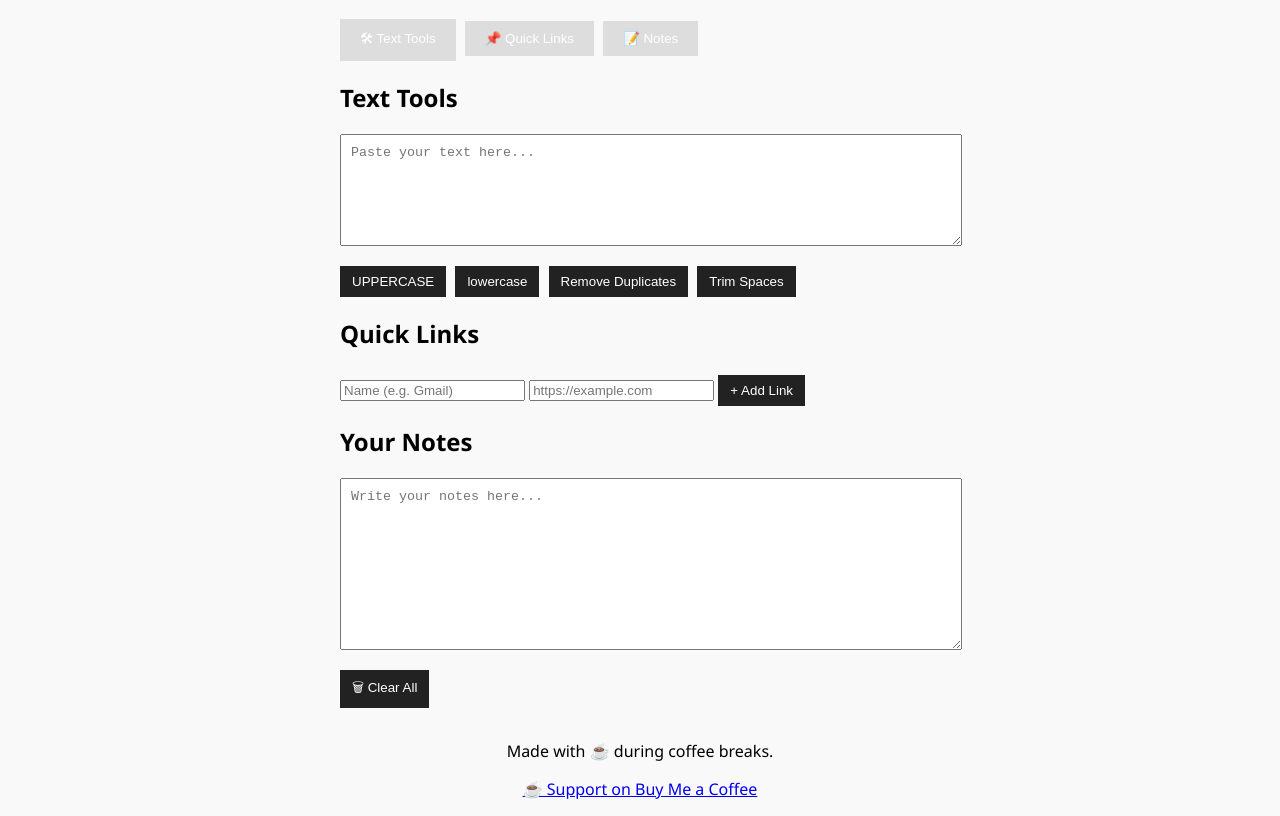
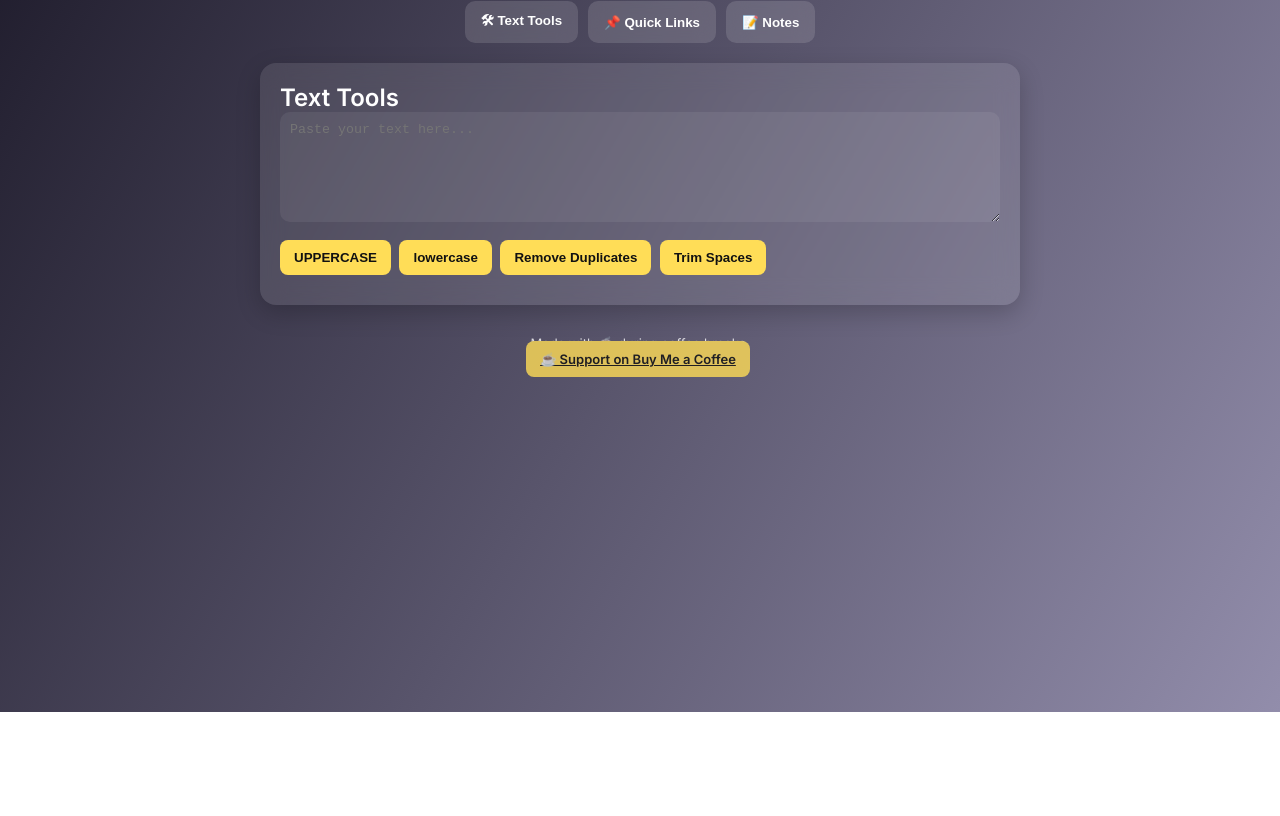
Before and after one commit to ravi24-dev/coffeedeck-lite, a plain HTML site: page index.html in a window 1280 px wide. Shown: the part 88-904 px from the top of the page. After the commit the page ends 800 px from the top, so only its background shows below. Drawn offline with Linux system fonts and the light colour scheme.

Commit message:
Update style.css

```diff
--- a/style.css
+++ b/style.css
@@ -1,53 +1,129 @@
+/* Reset + Google Font */
+@import url('https://fonts.googleapis.com/css2?family=Inter:wght@400;600&display=swap');
+
+* {
+  margin: 0;
+  padding: 0;
+  box-sizing: border-box;
+}
+
 body {
-  font-family: 'Segoe UI', sans-serif;
-  background: #f9f9f9;
-  margin: 0;
-  padding: 1rem;
-  max-width: 600px;
+  font-family: 'Inter', sans-serif;
+  background: linear-gradient(120deg, #1f1c2c, #928dab);
+  color: #fff;
+  min-height: 100vh;
+  padding: 20px;
+  overflow-x: hidden;
+}
+
+.dashboard {
+  max-width: 800px;
   margin: auto;
+  padding: 20px;
+}
+
+.topbar {
+  text-align: center;
+  margin-bottom: 20px;
+}
+
+.topbar h1 {
+  font-size: 2rem;
+  margin-bottom: 10px;
+}
+
+.tabs {
+  display: flex;
+  justify-content: center;
+  gap: 10px;
+  flex-wrap: wrap;
 }
 
 .tabs button {
-  padding: 10px 20px;
-  margin-right: 5px;
+  background: #ffffff22;
+  color: #fff;
   border: none;
-  background: #ddd;
+  padding: 10px 16px;
+  border-radius: 10px;
+  backdrop-filter: blur(10px);
+  font-weight: bold;
   cursor: pointer;
+  transition: 0.2s ease;
 }
 
 .tabs button:hover {
-  background: #ccc;
+  background: #ffffff33;
 }
 
 .tab {
-  margin-top: 1rem;
+  display: none;
+  animation: fadeIn 0.4s ease;
+  margin-bottom: 20px;
+}
+
+.tab.active {
+  display: block;
 }
 
 textarea {
   width: 100%;
   padding: 10px;
+  border: none;
+  border-radius: 10px;
+  font-family: monospace;
   margin-bottom: 10px;
-  font-family: monospace;
+  background: #ffffff11;
+  color: #fff;
+  resize: vertical;
 }
 
-button {
-  margin: 5px 5px 0 0;
-  padding: 8px 12px;
+.buttons button,
+.money-btn,
+#links button {
+  background: #ffdd57;
+  color: #111;
+  padding: 10px 14px;
   border: none;
-  background: #222;
-  color: white;
+  border-radius: 8px;
+  margin: 4px 4px 10px 0;
+  font-weight: bold;
   cursor: pointer;
+  transition: background 0.2s ease;
 }
 
-button:hover {
-  background: #444;
+.buttons button:hover,
+#links button:hover,
+.money-btn:hover {
+  background: #ffc107;
 }
 
-.hidden {
-  display: none;
+#links input {
+  padding: 8px;
+  border-radius: 8px;
+  border: none;
+  margin: 4px;
+  width: calc(50% - 16px);
+  background: #ffffff11;
+  color: #fff;
 }
 
 footer {
-  margin-top: 2rem;
   text-align: center;
+  font-size: 13px;
+  margin-top: 30px;
+  opacity: 0.8;
 }
+
+.glass {
+  background: rgba(255, 255, 255, 0.1);
+  border-radius: 16px;
+  padding: 20px;
+  backdrop-filter: blur(12px);
+  box-shadow: 0 8px 24px rgba(0,0,0,0.2);
+}
+
+/* Animations */
+@keyframes fadeIn {
+  from {opacity: 0; transform: translateY(10px);}
+  to {opacity: 1; transform: translateY(0);}
+}
```
